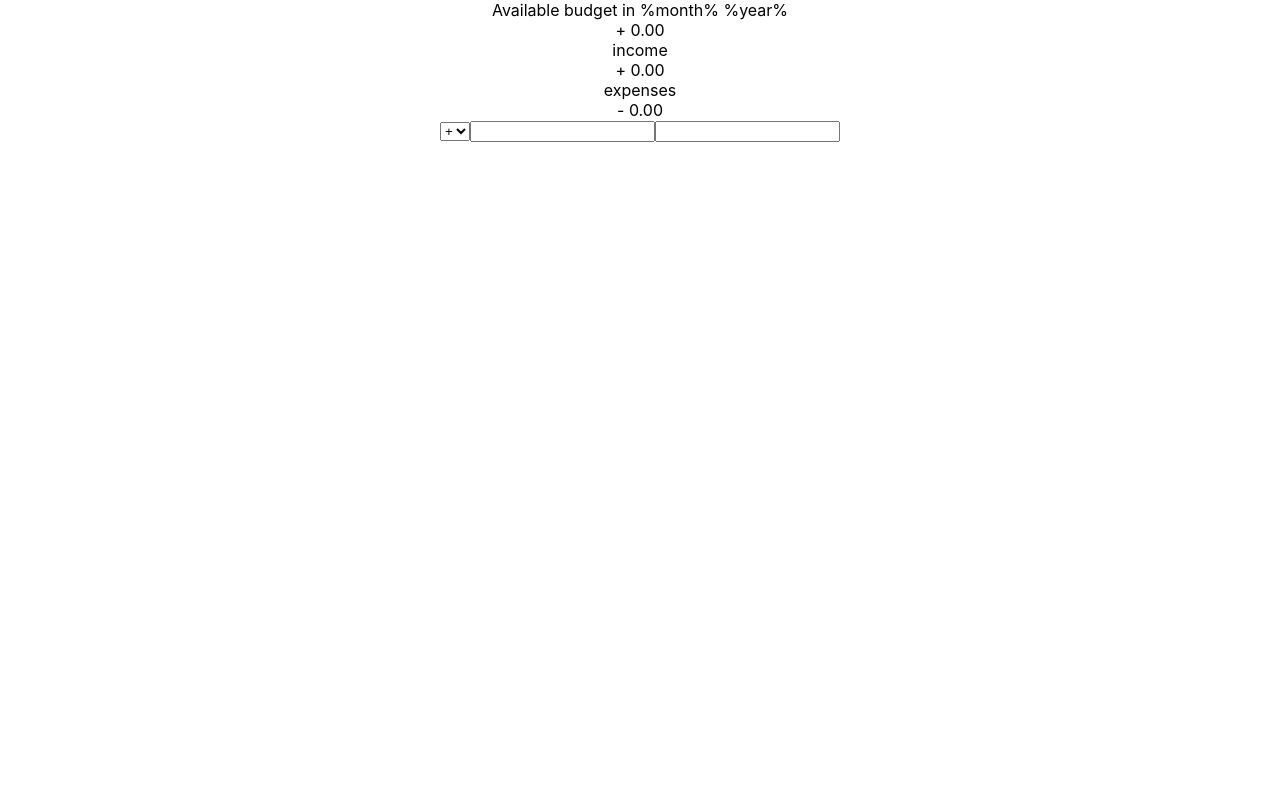
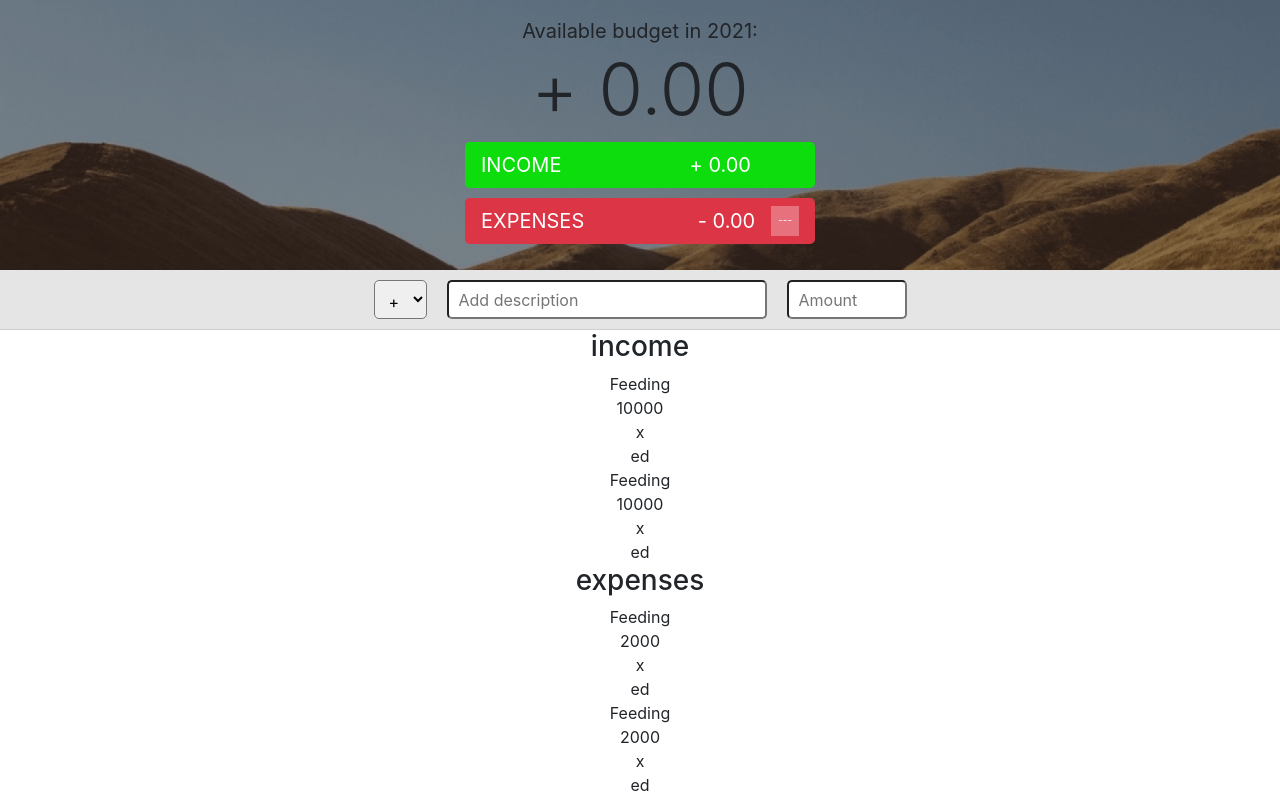
Before and after one commit to Sherlock-HolmesJM/tegy, a React (Create React App) app: page / in a window 1280 px wide. Shown: the top 800 px of the page. Built offline with nearby package versions, Linux system fonts and the light colour scheme.

Commit message:
started adding styles

```diff
--- a/package.json
+++ b/package.json
@@ -44,5 +44,8 @@
       "last 1 firefox version",
       "last 1 safari version"
     ]
+  },
+  "devDependencies": {
+    "@types/styled-components": "^5.1.7"
   }
 }
--- a/src/components/tracker.tsx
+++ b/src/components/tracker.tsx
@@ -1,28 +1,53 @@
 import React from 'react';
+import styled from 'styled-components';
+import { back } from '../media';
+import * as util from '../utility';
+import { Theme } from '../types';
 
 interface Props {}
 
+const income = {
+  description: 'feeding',
+  amount: 10_000,
+};
+const expense = {
+  description: 'feeding',
+  amount: 2_000,
+};
+
+const incomes = [income, income];
+const expenses = [expense, expense, expense, expense, expense, expense];
+
 function Tracker(props: Props) {
   // const {} = props
+  const theme = util.theme('white');
 
   return (
-    <div className='Tracker'>
+    <TrackerDiv className='Tracker' theme={theme}>
       {/* Tracker summary begins */}
-      <div className='tracker-summary'>
-        <div className='tracker-summary-child'>
-          Available budget in %month% %year%
+      <div className='tracker-banner'>
+        <img src={back} alt='banner' className='tracker-bannerImage' />
+        <div className='tracker-bannerOverlay'></div>
+
+        <div className='tracker-bannerText'>
+          Available budget in {new Date().getFullYear()}:
         </div>
 
-        <div className='tracker-summary-child'>+ 0.00</div>
+        <div className='tracker-totalAmount display-3'>+ 0.00</div>
 
-        <div className='tracker-summary-child tracker-income'>
-          <div className='tracker-income-title'>income</div>
-          <div className='tracker-income-amount'>+ 0.00</div>
-        </div>
+        <div>
+          <div className='tracker-summary btn-lg tracker-green'>
+            <div>income</div>
+            <div className='mr-5'>+ 0.00</div>
+          </div>
 
-        <div className='tracker-summary-child tracker-expenses'>
-          <div className='tracker-expenses-title'>expenses</div>
-          <div className='tracker-expenses-amount'>- 0.00</div>
+          <div className='tracker-summary btn-lg btn-danger'>
+            <div className=''>expenses</div>
+            <div className='tracker-summary-expensesContainer'>
+              <div className='mr-3'>- 0.00</div>
+              <span className='tracker-badge'>---</span>
+            </div>
+          </div>
         </div>
       </div>
       {/* Tracker summary ends */}
@@ -30,20 +55,145 @@ function Tracker(props: Props) {
       {/* Tracker input container begins */}
       <div className='tracker-input-container'>
         <select name='type' className='tracker-type' id='type'>
-          <option value='1'>+</option>
+          <option className='tracker-option' value='1'>
+            +
+          </option>
           <option value='0'>-</option>
         </select>
-        <input type='text' className='tracker-input-description' />
-        <input type='number' min='0' className='tracker-input-amount' />
+        <input
+          type='text'
+          className='tracker-inputDescription'
+          placeholder='Add description'
+        />
+        <input
+          type='number'
+          min='0'
+          className='tracker-inputAmount'
+          placeholder='Amount'
+        />
         {/* Submit Icon */}
       </div>
       {/* Tracker input container ends */}
 
       {/* Tracker details begins */}
-      <div className='tracker-details'></div>
+      <div className='tracker-details'>
+        <div className='tracker-incomes'>
+          <h3 className='tracker-title'>income</h3>
+          <div className='tracker-list'>
+            {incomes.map((income, index) => (
+              <ItemComponent key={index} {...income} />
+            ))}
+          </div>
+        </div>
+
+        <div className='tracker-expenses'>
+          <h3 className='tracker-title'>expenses</h3>
+          <div className='tracker-list'>
+            {expenses.map((expense, index) => (
+              <ItemComponent key={index} {...expense} />
+            ))}
+          </div>
+        </div>
+      </div>
       {/* Tracker details ends */}
-    </div>
+    </TrackerDiv>
   );
 }
 
+const ItemComponent = (props: { description: string; amount: number }) => {
+  const { description, amount } = props;
+  return (
+    <Item className='item'>
+      <div className='item-description'>{util.capitalize(description)}</div>
+      <div className='item-amount'>{amount}</div>
+      <div className='item-delete'>x</div>
+      <div className='item-edit'>ed</div>
+    </Item>
+  );
+};
+
+const Item = styled.div``;
+
+const TrackerDiv = styled.div<{ theme: Theme }>`
+  .tracker-input-container {
+    display: flex;
+    justify-content: center;
+    height: 60px;
+    background: rgb(0, 0, 0, 0.1);
+    border-bottom: groove rgb(0, 0, 0, 0.1) 1.5px;
+  }
+  .tracker-inputAmount,
+  .tracker-inputDescription,
+  .tracker-type {
+    margin: 10px;
+    padding: 10px;
+    border-radius: 5px;
+    transition: 0.5s;
+  }
+  .tracker-inputAmount {
+    width: 120px;
+  }
+  .tracker-inputDescription {
+    width: 320px;
+  }
+  .tracker-option {
+    color: blue;
+  }
+
+  .tracker-banner {
+    position: relative;
+    display: flex;
+    flex-direction: column;
+    justify-content: center;
+    height: 270px;
+    cursor: context-menu;
+  }
+  .tracker-bannerOverlay {
+    position: absolute;
+    top: 0;
+    background: rgb(0, 0, 0, 0.3);
+    height: 100%;
+    width: 100%;
+    z-index: -100;
+  }
+  .tracker-bannerImage {
+    position: absolute;
+    top: 0;
+    width: 100%;
+    height: 100%;
+    z-index: -111;
+  }
+  .tracker-bannerText {
+    font-size: 20px;
+  }
+
+  .tracker-summary {
+    display: flex;
+    justify-content: space-between;
+    width: 350px;
+    margin: 10px auto;
+    padding: auto 15px;
+    text-transform: uppercase;
+    transition: 0.5s;
+  }
+  .tracker-summary-expensesContainer {
+    display: flex;
+  }
+  .tracker-badge {
+    background: rgb(255, 255, 255, 0.3);
+    font-size: 10px;
+    padding: 7px;
+  }
+  .tracker-green {
+    background: ${(props) => props.theme.income};
+    color: white;
+  }
+  .tracker-green:hover {
+    background: ${(props) => props.theme.incomeOverlay};
+  }
+  .tracker-red {
+    background: red;
+  }
+`;
+
 export default Tracker;
--- a/src/index.css
+++ b/src/index.css
@@ -1,3 +1,8 @@
+* {
+  margin: 0;
+  padding: 0;
+}
+
 body {
   margin: 0;
   font-family: -apple-system, BlinkMacSystemFont, 'Segoe UI', 'Roboto', 'Oxygen',
@@ -7,6 +12,16 @@ body {
   -moz-osx-font-smoothing: grayscale;
 }
 
+body::-webkit-scrollbar {
+  width: 6px;
+}
+body::-webkit-scrollbar-track {
+  background: rgb(216, 210, 210);
+}
+body::-webkit-scrollbar-thumb {
+  background: rgb(122, 126, 122);
+}
+
 code {
   font-family: source-code-pro, Menlo, Monaco, Consolas, 'Courier New',
     monospace;
--- a/src/index.tsx
+++ b/src/index.tsx
@@ -1,8 +1,9 @@
 import React from 'react';
 import ReactDOM from 'react-dom';
 import './index.css';
+import 'bootstrap/dist/css/bootstrap.min.css';
 import App from './App';
-import reportWebVitals from './reportWebVitals';
+// import reportWebVitals from './reportWebVitals';
 
 ReactDOM.render(
   <React.StrictMode>
@@ -14,4 +15,4 @@ ReactDOM.render(
 // If you want to start measuring performance in your app, pass a function
 // to log results (for example: reportWebVitals(console.log))
 // or send to an analytics endpoint. Learn more: https://bit.ly/CRA-vitals
-reportWebVitals();
+// reportWebVitals();
--- /dev/null
+++ b/src/media/index.ts
@@ -0,0 +1,3 @@
+import back from './back.png';
+
+export { back };
--- /dev/null
+++ b/src/types/index.ts
@@ -0,0 +1,3 @@
+import Theme from './theme';
+
+export type { Theme };
--- /dev/null
+++ b/src/types/theme.d.ts
@@ -0,0 +1,6 @@
+export default interface Theme {
+  income: string;
+  incomeOverlay: string;
+  expense: string;
+  expenseOverlay: string;
+}
--- /dev/null
+++ b/src/utility/index.ts
@@ -0,0 +1,23 @@
+export const capitalize = (value: string) => {
+  let [fChar, ...oChars] = value.split('');
+  fChar = fChar.toUpperCase();
+  return fChar + oChars.join('');
+};
+
+export const theme = (type: 'white' | 'black') => {
+  if (type === 'white') {
+    return {
+      income: 'rgb(13, 221, 13)',
+      incomeOverlay: 'rgb(29, 194, 29)',
+      expense: '',
+      expenseOverlay: '',
+    };
+  }
+
+  return {
+    income: 'rgb(13, 221, 13)',
+    incomeOverlay: 'rgb(29, 194, 29)',
+    expense: '',
+    expenseOverlay: '',
+  };
+};
```
Also changed, not shown: src/media/back.png (added), 1 other file (tests, documents, lock files or other folders).
